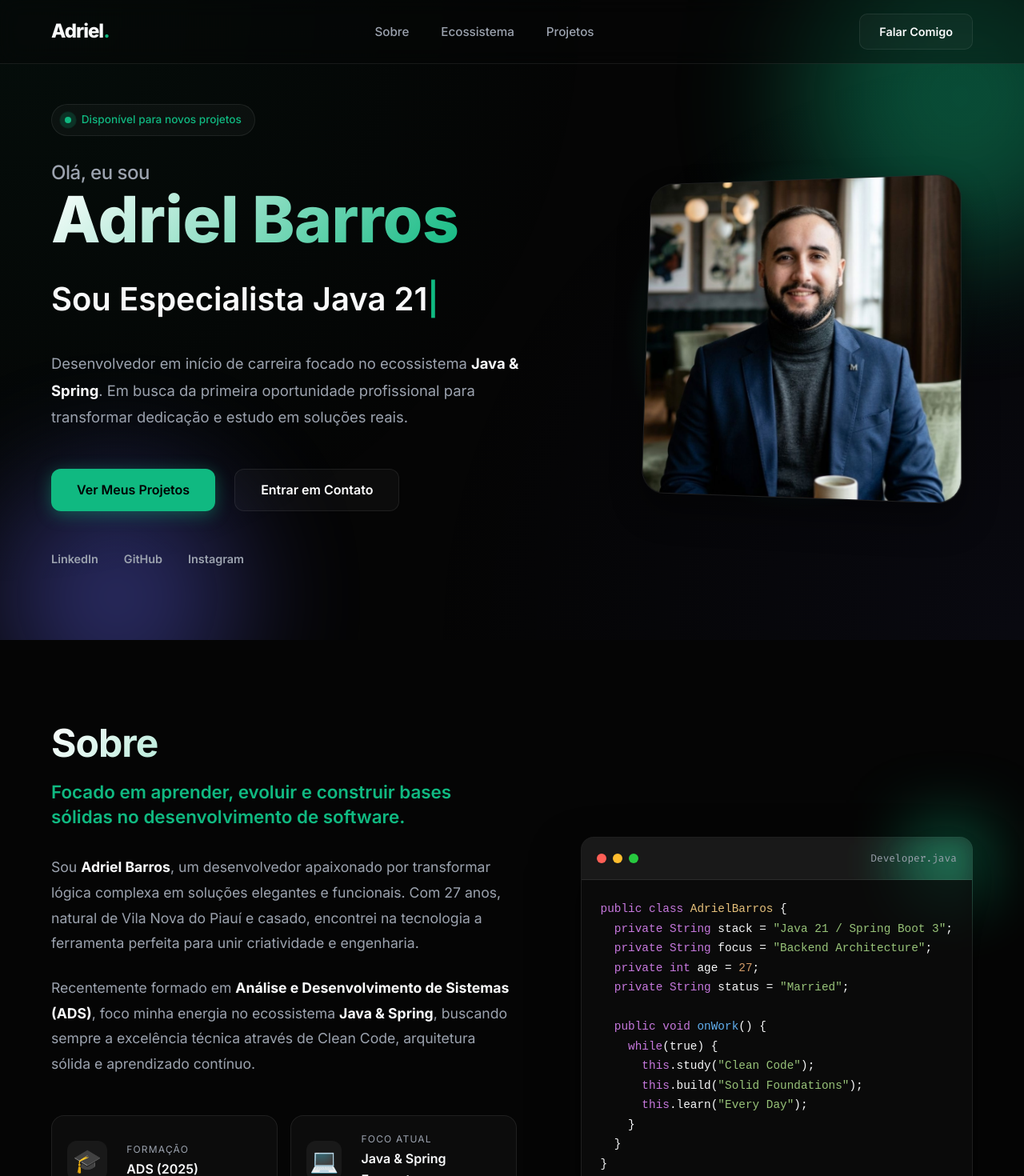
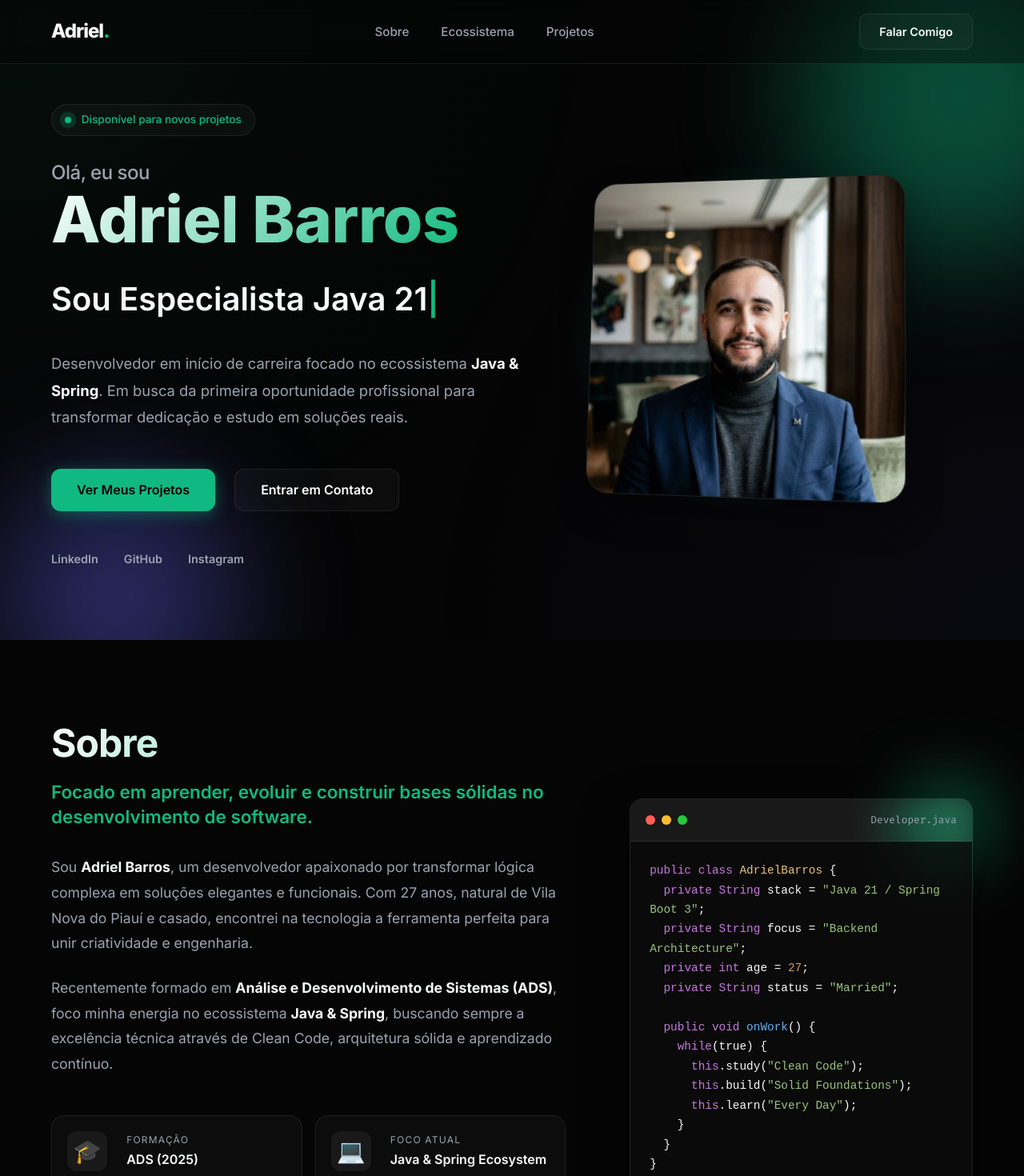
Before and after one commit to Adrielbarr0s/meu-portfolio, an Angular app: page / in a window 1280 px wide. Shown: the top 1470 px of the page at 80% size. Built offline with nearby package versions, Linux system fonts and the light colour scheme.

Commit message:
feat: correcao de overflow no mobile e adicao do projeto BilhetePro

```diff
--- a/src/app/components/expertise/expertise.scss
+++ b/src/app/components/expertise/expertise.scss
@@ -4,8 +4,13 @@
 
 .skills-grid {
   display: grid;
-  grid-template-columns: repeat(auto-fit, minmax(300px, 1fr));
+  grid-template-columns: repeat(auto-fit, minmax(280px, 1fr));
   gap: 2rem;
+
+  @media (max-width: 768px) {
+    grid-template-columns: 1fr !important;
+    gap: 1.5rem;
+  }
 }
 
 .skill-card {
--- a/src/app/components/hero/hero.scss
+++ b/src/app/components/hero/hero.scss
@@ -1,10 +1,11 @@
 .hero-section {
   min-height: 100vh;
+  max-width: 100%;
   display: flex;
   align-items: center;
   position: relative;
   overflow: hidden;
-  padding: 120px 0 80px;
+  padding: 120px 1.25rem 80px;
 }
 
 .hero-bg-elements {
@@ -42,15 +43,14 @@
 }
 
 .hero-container {
-  display: grid;
-  grid-template-columns: 1.2fr 0.8fr;
+  display: flex;
   gap: 4rem;
   align-items: center;
 
   @media (max-width: 992px) {
-    grid-template-columns: 1fr;
+    flex-direction: column;
+    gap: 2rem;
     text-align: center;
-    gap: 3rem;
   }
 }
 
@@ -115,6 +115,7 @@
   margin-bottom: 2rem;
   color: var(--text-main);
   min-height: 1.2em;
+  overflow-wrap: break-word;
 
   .cursor {
     color: var(--primary);
@@ -150,6 +151,10 @@
 
   @media (max-width: 480px) {
     flex-direction: column;
+
+    .btn {
+      width: 100%;
+    }
   }
 }
 
@@ -216,7 +221,8 @@
 
   img {
     width: 100%;
-    height: 100%;
+    max-width: 100%;
+    height: auto;
     object-fit: cover;
   }
 }
--- a/src/app/components/projetos/projetos.html
+++ b/src/app/components/projetos/projetos.html
@@ -5,6 +5,33 @@
 
     <div class="projects-grid">
       <!-- Projeto 1 -->
+      <article class="project-card glass-card animate-fade-in">
+        <div class="project-image">
+          <img src="assets/bilhetepro.jpg" alt="BilhetePro">
+          <div class="project-overlay">
+            <div class="overlay-links">
+              <!-- <a href="#" target="_blank" class="overlay-btn">Ver Site</a> -->
+              <a href="https://github.com/Adrielbarr0s/BilhetePro" target="_blank" class="overlay-btn secondary">GitHub</a>
+            </div>
+          </div>
+        </div>
+        <div class="project-info">
+          <div class="project-meta">
+            <span class="tag">Fullstack & Automação</span>
+            <span class="status status-dev">Em Desenvolvimento</span>
+          </div>
+          <h3>BilhetePro</h3>
+          <p>Aplicação escalável focada em gestão e automação de processos.</p>
+          <div class="tech-tags">
+            <span>Java</span>
+            <span>Spring Boot</span>
+            <span>Angular</span>
+            <span>n8n</span>
+          </div>
+        </div>
+      </article>
+
+      <!-- Projeto 2 -->
       <article class="project-card glass-card animate-fade-in">
         <div class="project-image">
           <img src="https://images.unsplash.com/photo-1505664194779-8beaceb93744?auto=format&fit=crop&q=80&w=800" alt="Nikole Cristina Advocacia">
--- a/src/app/components/projetos/projetos.scss
+++ b/src/app/components/projetos/projetos.scss
@@ -4,11 +4,12 @@
 
 .projects-grid {
   display: grid;
-  grid-template-columns: repeat(auto-fit, minmax(350px, 1fr));
+  grid-template-columns: repeat(auto-fit, minmax(280px, 1fr));
   gap: 2.5rem;
 
-  @media (max-width: 480px) {
-    grid-template-columns: 1fr;
+  @media (max-width: 768px) {
+    grid-template-columns: 1fr !important;
+    width: 100%;
   }
 }
 
--- a/src/app/components/sobre/sobre.scss
+++ b/src/app/components/sobre/sobre.scss
@@ -1,6 +1,8 @@
 .about-section {
   position: relative;
+  max-width: 100%;
   overflow: hidden;
+  padding: 100px 1.25rem;
 }
 
 .about-grid {
@@ -21,6 +23,7 @@
   color: var(--primary);
   margin-bottom: 2rem;
   line-height: 1.4;
+  overflow-wrap: break-word;
 }
 
 .about-bio {
@@ -94,7 +97,9 @@
 
 .code-window {
   width: 100%;
+  max-width: 100%;
   overflow: hidden;
+  overflow-x: auto;
   box-shadow: 0 30px 60px rgba(0, 0, 0, 0.5);
 }
 
@@ -133,6 +138,13 @@
   line-height: 1.7;
   background: rgba(10, 10, 10, 0.8);
 
+  pre,
+  code {
+    white-space: pre-wrap;
+    word-wrap: break-word;
+    max-width: 100%;
+  }
+
   .keyword { color: #c678dd; }
   .class { color: #e5c07b; }
   .string { color: #98c379; }
--- a/src/styles.scss
+++ b/src/styles.scss
@@ -26,6 +26,14 @@
   padding: 0;
 }
 
+html,
+body {
+  max-width: 100% !important;
+  overflow-x: hidden !important;
+  margin: 0;
+  padding: 0;
+}
+
 html {
   scroll-behavior: smooth;
   scroll-padding-top: 80px;
@@ -37,7 +45,6 @@ body {
   background-color: var(--bg-dark);
   color: var(--text-main);
   font-family: 'Inter', sans-serif;
-  overflow-x: hidden;
   line-height: 1.6;
   -webkit-font-smoothing: antialiased;
 }
@@ -81,6 +88,11 @@ h1, h2, h3, h4, h5, h6 {
   font-weight: 700;
   letter-spacing: -0.02em;
   line-height: 1.2;
+  overflow-wrap: break-word;
+}
+
+p {
+  overflow-wrap: break-word;
 }
 
 a {
@@ -95,6 +107,10 @@ a {
   max-width: 1200px;
   margin: 0 auto;
   padding: 0 1.5rem;
+
+  @media (max-width: 768px) {
+    padding: 0 1.25rem;
+  }
 }
 
 .section-padding {
```
